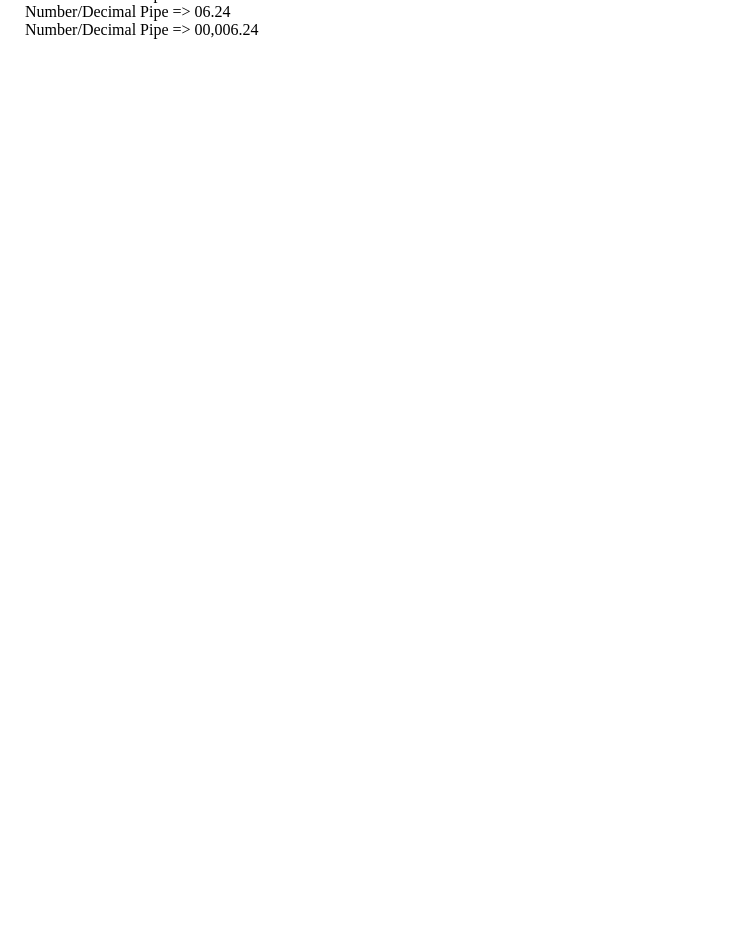
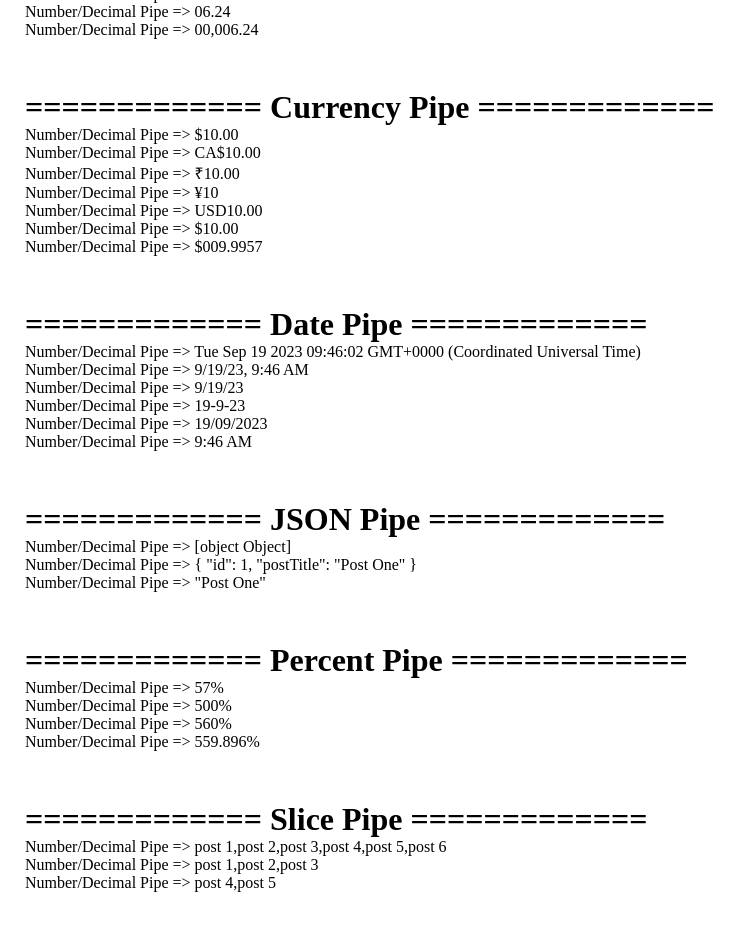
Before and after one commit to manishsajandasani/octacademy-angular, an Angular app: page / in a window 1280 px wide. Shown: the part 3120-4050 px from the top of the page, without its empty margins (0-751 px from the left). Before the commit the page ends 3346 px from the top, so only its background shows below. Built offline with nearby package versions, Linux system fonts and the light colour scheme.

Commit message:
Pipes: currency, date, json, percent, slice

```diff
--- a/src/app/app.component.html
+++ b/src/app/app.component.html
@@ -121,10 +121,39 @@
 <p>Number/Decimal Pipe => {{ pipeDecimal | number: '2.2-2' }}</p>
 <p>Number/Decimal Pipe => {{ pipeDecimal | number: '5.2-2' }}</p>
 
+<h1 style="margin-top: 50px;">============= Currency Pipe =============</h1>
+<p>Number/Decimal Pipe => {{ pipeCurrency | currency }}</p>
+<p>Number/Decimal Pipe => {{ pipeCurrency | currency:"CAD" }}</p>
+<p>Number/Decimal Pipe => {{ pipeCurrency | currency:"INR" }}</p>
+<p>Number/Decimal Pipe => {{ pipeCurrency | currency:"JPY" }}</p>
+<p>Number/Decimal Pipe => {{ pipeCurrency | currency:"USD" : false }}</p>
+<p>Number/Decimal Pipe => {{ pipeCurrency | currency:"USD" : true }}</p>
+<p>Number/Decimal Pipe => {{ pipeCurrency | currency : "USD" : true : '3.2-4' }}</p>
 
+<h1 style="margin-top: 50px;">============= Date Pipe =============</h1>
+<!-- Refer: https://angular.io/api/common/DatePipe -->
+<p>Number/Decimal Pipe => {{ pipeDate }}</p>
+<p>Number/Decimal Pipe => {{ pipeDate | date : "short" }}</p>
+<p>Number/Decimal Pipe => {{ pipeDate | date : "shortDate"  }}</p>
+<p>Number/Decimal Pipe => {{ pipeDate | date : "d-M-yy"  }}</p>
+<p>Number/Decimal Pipe => {{ pipeDate | date : "d/MM/yyyy"  }}</p>
+<p>Number/Decimal Pipe => {{ pipeDate | date : "shortTime"  }}</p>
 
+<h1 style="margin-top: 50px;">============= JSON Pipe =============</h1>
+<p>Number/Decimal Pipe => {{ pipeJson }}</p>
+<p>Number/Decimal Pipe => {{ pipeJson | json }}</p>
+<p>Number/Decimal Pipe => {{ pipeJson.postTitle | json }}</p>
 
+<h1 style="margin-top: 50px;">============= Percent Pipe =============</h1>
+<p>Number/Decimal Pipe => {{ pipePercent | percent }}</p>
+<p>Number/Decimal Pipe => {{ 5 | percent }}</p>
+<p>Number/Decimal Pipe => {{ 5.59896 | percent }}</p>
+<p>Number/Decimal Pipe => {{ 5.59896 | percent : "2.3-3" }}</p>
 
+<h1 style="margin-top: 50px;">============= Slice Pipe =============</h1>
+<p>Number/Decimal Pipe => {{ pipeSlice }}</p>
+<p>Number/Decimal Pipe => {{ pipeSlice | slice : 0 : 3 }}</p>
+<p>Number/Decimal Pipe => {{ pipeSlice | slice : 3 : 5 }}</p>
 
 
 
--- a/src/app/app.component.ts
+++ b/src/app/app.component.ts
@@ -112,4 +112,14 @@ export class AppComponent implements AfterViewInit {
   pipeTitle: string = "Angular Tutorial";
   pipeNumber: number = 154652565;
   pipeDecimal: number = 6.23564895;
+  pipeCurrency: number = 9.995689;
+  pipeDate: Date  = new Date();
+  pipeJson: any = {
+    id: 1,
+    postTitle: 'Post One'
+  };
+  pipePercent: number = 0.567;
+  pipeSlice: Array<string> = [
+    "post 1", "post 2", "post 3", "post 4", "post 5", "post 6"
+  ];
 }
```
Also changed, not shown: 1 other file (tests, documents, lock files or other folders).
